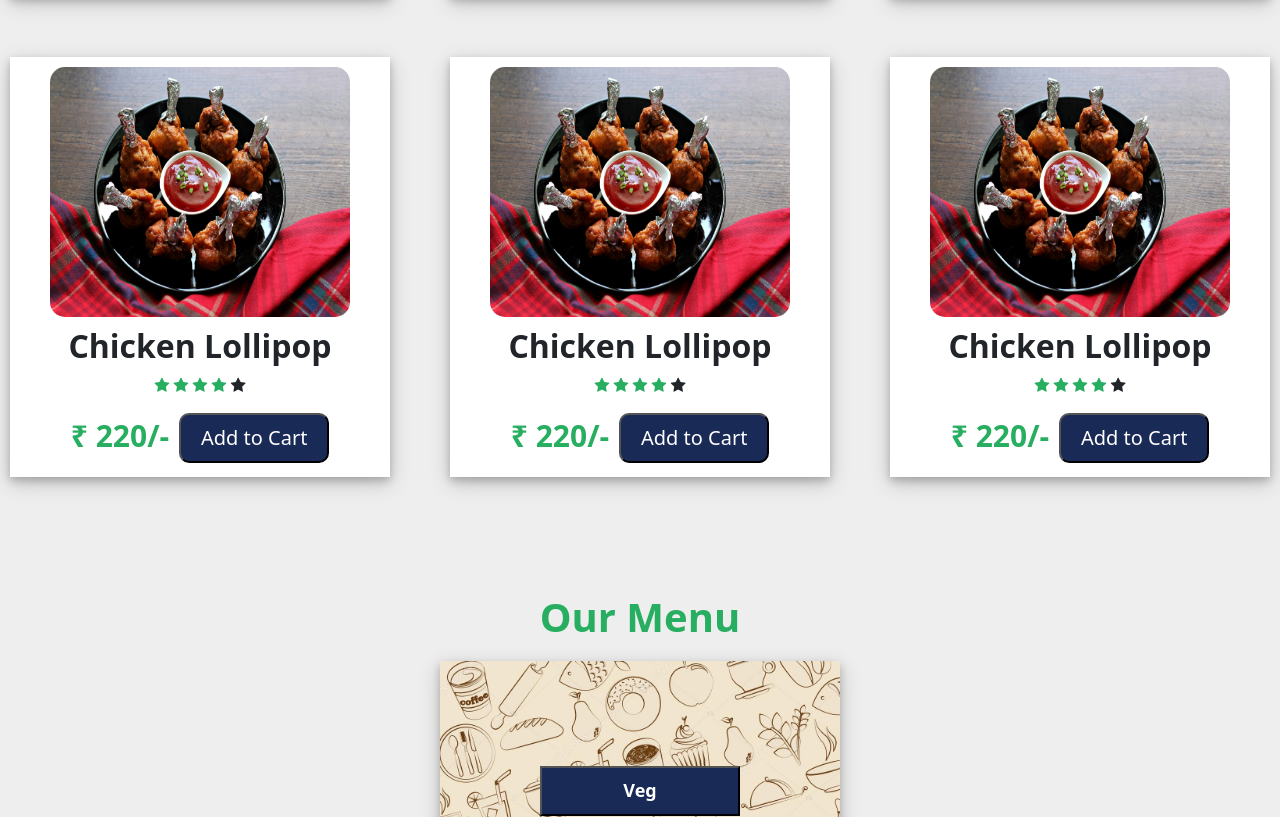
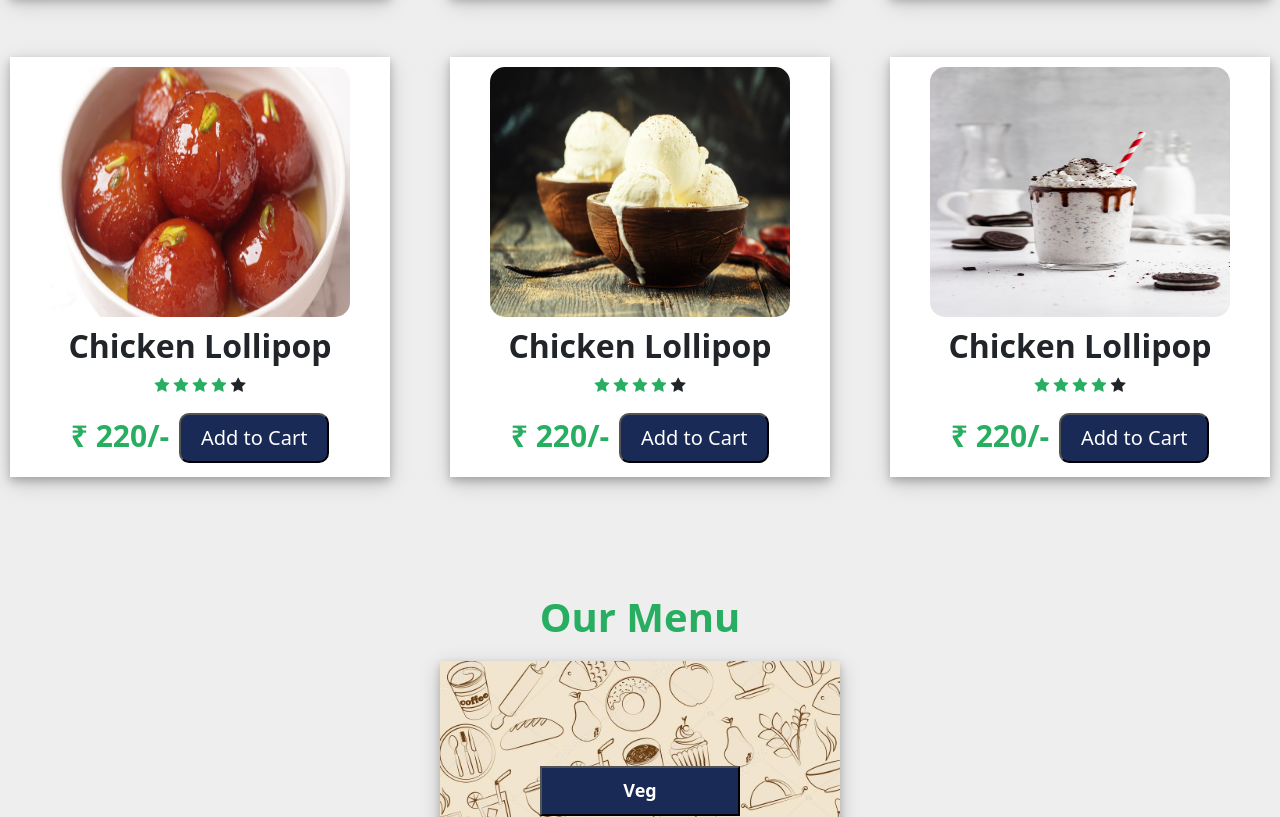
Before and after one commit to Hari-Priya-Chalasani/Career_Charge_Project, a plain HTML site: page index.html in a window 1280 px wide. Shown: the part 1769-2586 px from the top of the page. Drawn offline with nearby package versions, Linux system fonts and the light colour scheme.

Commit message:
modified index.html

```diff
--- a/index.html
+++ b/index.html
@@ -167,7 +167,7 @@
                 </div>
                 <div class="dish_container">
                     <div class="dish_image">
-                        <img src="images/Starters/Chicken-Lollipops-1.jpg" alt="">
+                        <img src="images/Deserts/gulabjamun.jfif" alt="">
                     </div>
                     <div class="dish_content">
                         <h2>Chicken Lollipop</h2>
@@ -184,7 +184,7 @@
                 </div>
                 <div class="dish_container">
                     <div class="dish_image">
-                        <img src="images/Starters/Chicken-Lollipops-1.jpg" alt="">
+                        <img src="images/Deserts/vanilla icecream.jfif" alt="">
                     </div>
                     <div class="dish_content">
                         <h2>Chicken Lollipop</h2>
@@ -201,7 +201,7 @@
                 </div>
                 <div class="dish_container">
                     <div class="dish_image">
-                        <img src="images/Starters/Chicken-Lollipops-1.jpg" alt="">
+                        <img src="images/Deserts/cookie.jpg" alt="">
                     </div>
                     <div class="dish_content">
                         <h2>Chicken Lollipop</h2>
```
